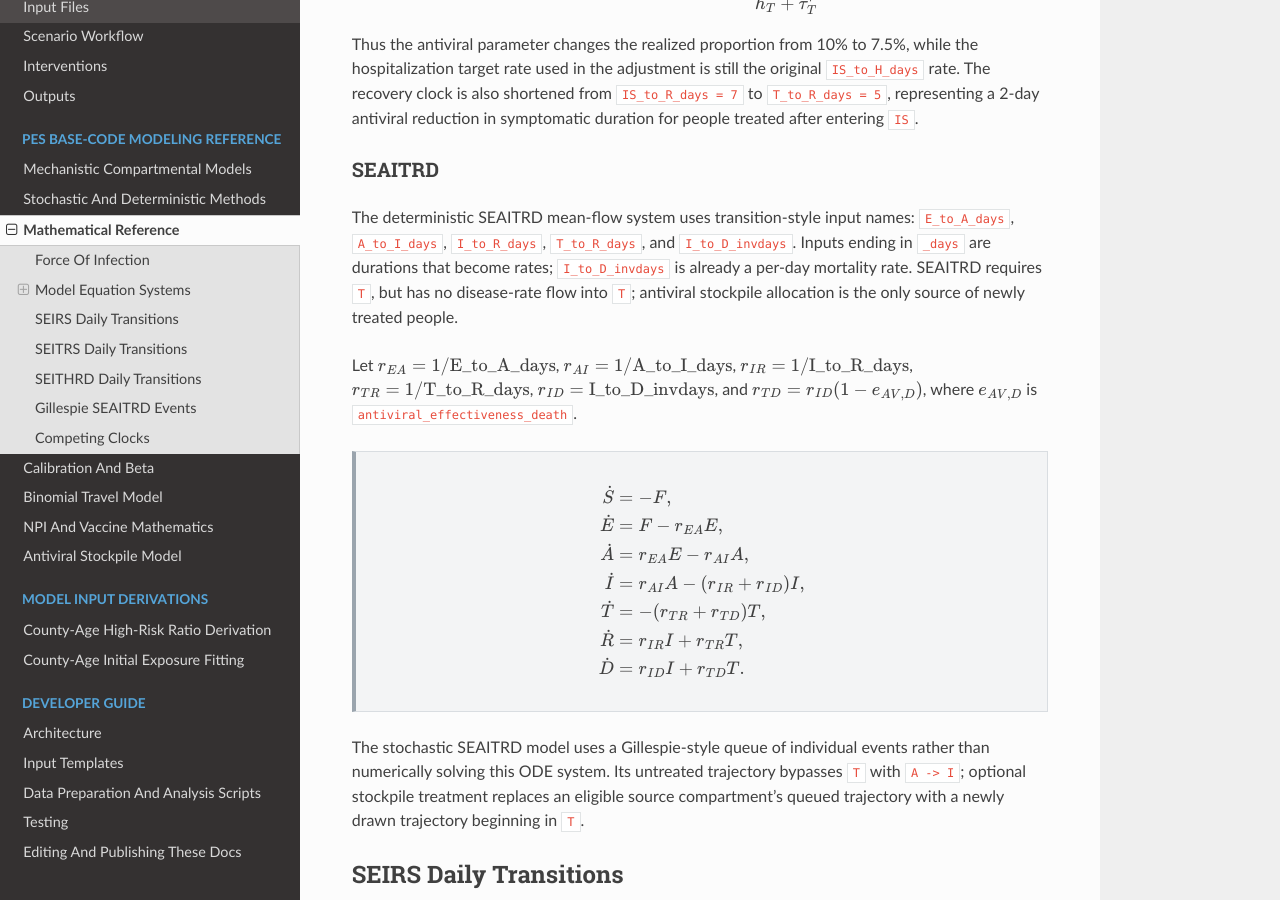
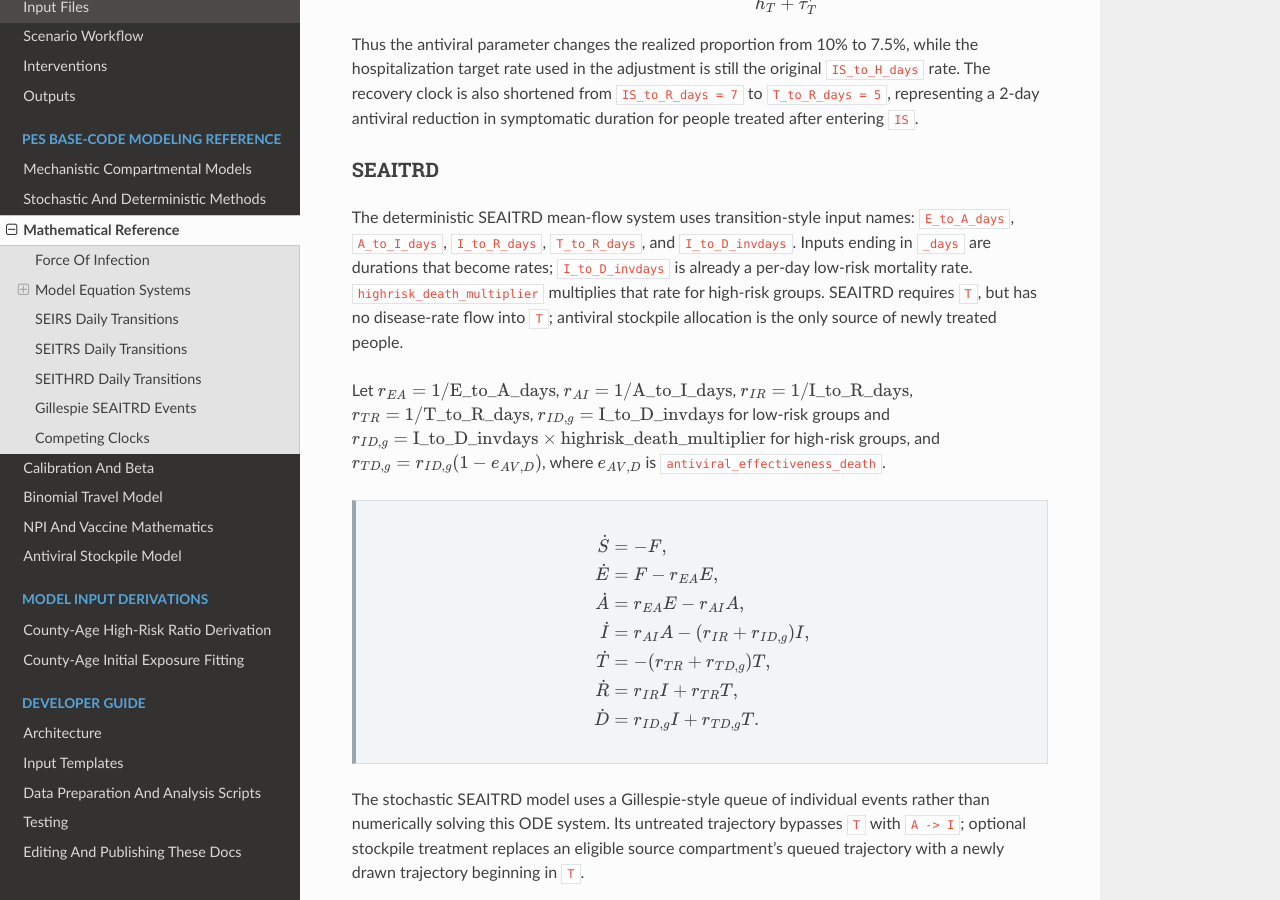
Before and after one commit to TACC/PandemicExerciseSimulator, a Sphinx documentation site: the page built from docs/modeling/math.md, in a window 1280 px wide and 900 px high, scrolled down 4509 px. Built offline with Sphinx 7.4.7 and the Read the Docs theme 3.1.0, drawn with Linux system fonts in a browser that asks for light colours; some of the changed text lies outside the part shown.

Commit message:
rename params and clarify use

````diff
--- a/docs/modeling/math.md
+++ b/docs/modeling/math.md
@@ -255,16 +255,19 @@ reduction in symptomatic duration for people treated after entering `IS`.
 The deterministic SEAITRD mean-flow system uses transition-style input names:
 `E_to_A_days`, `A_to_I_days`, `I_to_R_days`, `T_to_R_days`, and
 `I_to_D_invdays`. Inputs ending in `_days` are durations that become rates;
-`I_to_D_invdays` is already a per-day mortality rate. SEAITRD requires `T`,
-but has no disease-rate flow into `T`; antiviral stockpile allocation is the
-only source of newly treated people.
+`I_to_D_invdays` is already a per-day low-risk mortality rate.
+`highrisk_death_multiplier` multiplies that rate for high-risk groups.
+SEAITRD requires `T`, but has no disease-rate flow into `T`; antiviral
+stockpile allocation is the only source of newly treated people.
 
 Let $r_{EA}=1/\text{E_to_A_days}$,
 $r_{AI}=1/\text{A_to_I_days}$,
 $r_{IR}=1/\text{I_to_R_days}$,
 $r_{TR}=1/\text{T_to_R_days}$,
-$r_{ID}=\text{I_to_D_invdays}$, and
-$r_{TD}=r_{ID}(1-e_{AV,D})$, where $e_{AV,D}$ is
+$r_{ID,g}=\text{I_to_D_invdays}$ for low-risk groups and
+$r_{ID,g}=\text{I_to_D_invdays}\times\text{highrisk_death_multiplier}$ for
+high-risk groups, and
+$r_{TD,g}=r_{ID,g}(1-e_{AV,D})$, where $e_{AV,D}$ is
 `antiviral_effectiveness_death`.
 
 :::{container} ode-system
@@ -273,10 +276,10 @@ $r_{TD}=r_{ID}(1-e_{AV,D})$, where $e_{AV,D}$ is
 \dot S &= -F, \\
 \dot E &= F - r_{EA} E, \\
 \dot A &= r_{EA} E - r_{AI} A, \\
-\dot I &= r_{AI} A - (r_{IR}+r_{ID})I, \\
-\dot T &= -(r_{TR}+r_{TD})T, \\
+\dot I &= r_{AI} A - (r_{IR}+r_{ID,g})I, \\
+\dot T &= -(r_{TR}+r_{TD,g})T, \\
 \dot R &= r_{IR}I+r_{TR}T, \\
-\dot D &= r_{ID}I+r_{TD}T.
+\dot D &= r_{ID,g}I+r_{TD,g}T.
 \end{aligned}
 ```
 :::
@@ -443,20 +446,19 @@ allocated.
 The optional stockpile model adds external queue edits:
 
 ```{math}
-E \xrightarrow{\text{dose}} T,\quad
-A \xrightarrow{\text{dose}} T,\quad
 I \xrightarrow{\text{dose}} T.
 ```
 
-For each stockpile-allocated dose, the old source trajectory is marked stale
-and a new `T` trajectory is drawn. The treated death clock uses:
+For each stockpile-allocated dose, the old `I` trajectory is marked stale and
+a new `T` trajectory is drawn. The treated death clock uses:
 
 ```{math}
 \nu_T = \nu(1 - e_{AV,D}),
 ```
 
 where $\nu$ is the configured `I_to_D_invdays` rate and $e_{AV,D}$ is
-`antiviral_effectiveness_death`. There is no daily
+`antiviral_effectiveness_death`. For high-risk groups, $\nu$ first includes
+`highrisk_death_multiplier`. There is no daily
 antiviral transition rate. Every event moves one person out of one compartment
 and into another.
 Therefore, if $N_{c,\mathrm{before}}$ and $N_{c,\mathrm{after}}$ are the
````
Also changed, not shown: docs/developer/templates.md (+6 -6 lines), docs/modeling/antivirals.md (+9 -7 lines), docs/modeling/compartments.md (+6 -6 lines), docs/modeling/simulation-methods.md (+2 -2 lines), docs/public-health/interventions.md (+5 -7 lines).
